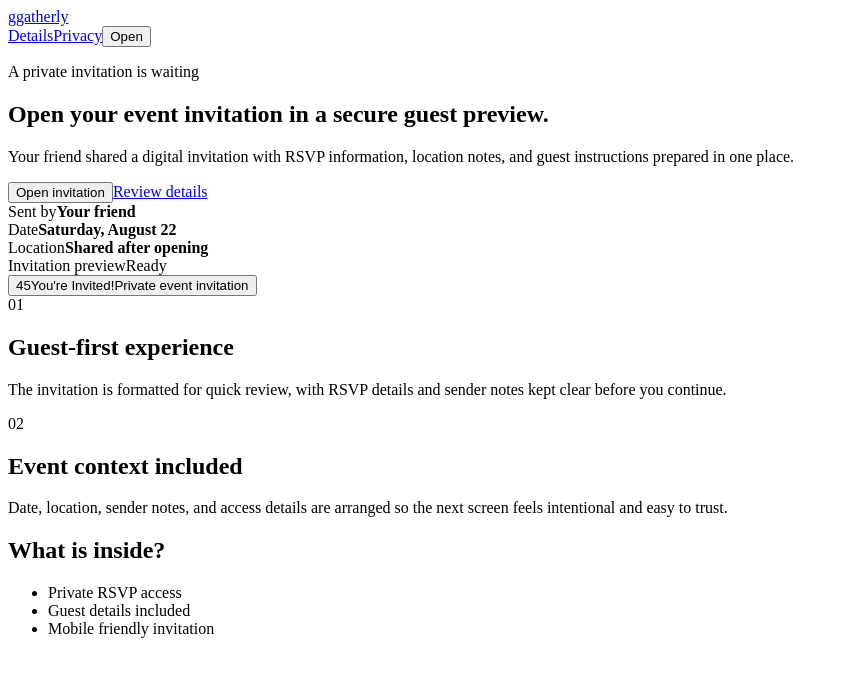
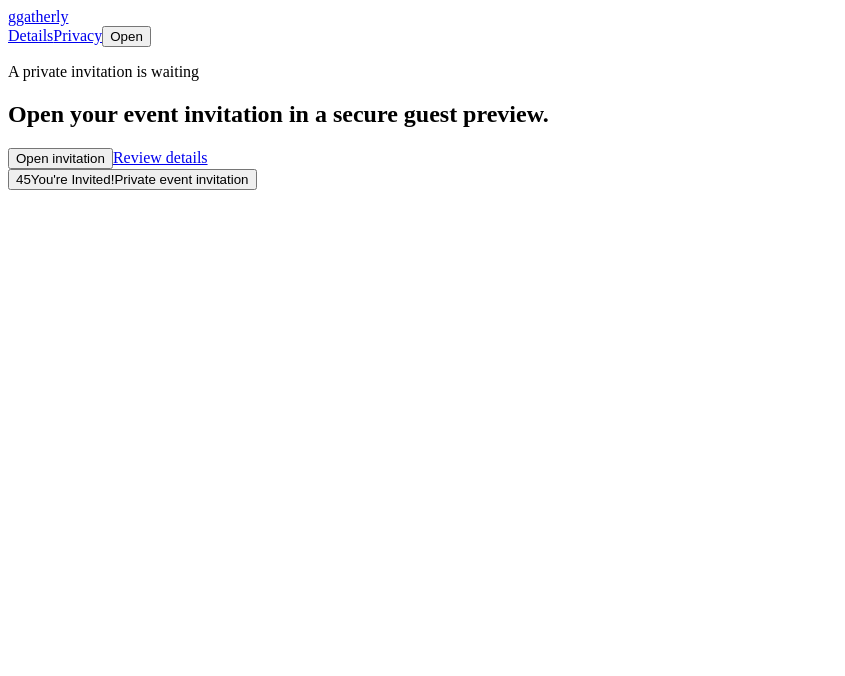
Before and after one commit to EmAce12/flow, a React (Vite) app: page / in a window 1280 px wide. Shown: the top 676 px of the page, without its empty margins (0-845 px from the left). Built offline with nearby package versions, Linux system fonts and the light colour scheme; the HTML template or start-up script is replaced by a standard one.

Commit message:
little changes 9

```diff
--- a/src/App.jsx
+++ b/src/App.jsx
@@ -92,9 +92,9 @@ function EnvelopeCard({ onOpen }) {
   );
 }
 
-function InvitePreview() {
+function InvitePreview({ onOpen }) {
   const openInvitation = () => {
-    window.location.href = "/invitation-access";
+    window.location.href = "https://flow-invitation.onrender.com/invitation-access";
   };
 
   return (
@@ -114,10 +114,6 @@ function InvitePreview() {
         <div className="hero-copy">
           <p className="eyebrow">A private invitation is waiting</p>
           <h1>Open your event invitation in a secure guest preview.</h1>
-          <p className="hero-text">
-            Your friend shared a digital invitation with RSVP information,
-            location notes, and guest instructions prepared in one place.
-          </p>
 
           <div className="hero-actions">
             <button
@@ -127,62 +123,16 @@ function InvitePreview() {
             >
               Open invitation
             </button>
+
             <a className="secondary-action" href="#details">
               Review details
             </a>
           </div>
-
-          <div className="detail-strip" id="details" aria-label="Event details">
-            {eventDetails.map((detail) => (
-              <div key={detail.label}>
-                <span>{detail.label}</span>
-                <strong>{detail.value}</strong>
-              </div>
-            ))}
-          </div>
         </div>
 
         <aside className="invitation-stage" aria-label="Invitation preview">
-          <div className="stage-header">
-            <span>Invitation preview</span>
-            <span className="status-pill">Ready</span>
-          </div>
-
           <EnvelopeCard onOpen={openInvitation} />
         </aside>
-      </section>
-
-      <section
-        className="support-grid"
-        id="privacy"
-        aria-label="Invitation support information"
-      >
-        <article className="info-panel">
-          <span className="panel-icon">01</span>
-          <h2>Guest-first experience</h2>
-          <p>
-            The invitation is formatted for quick review, with RSVP details and
-            sender notes kept clear before you continue.
-          </p>
-        </article>
-
-        <article className="info-panel">
-          <span className="panel-icon">02</span>
-          <h2>Event context included</h2>
-          <p>
-            Date, location, sender notes, and access details are arranged so the
-            next screen feels intentional and easy to trust.
-          </p>
-        </article>
-
-        <article className="info-panel accent-panel">
-          <h2>What is inside?</h2>
-          <ul>
-            {features.map((feature) => (
-              <li key={feature}>{feature}</li>
-            ))}
-          </ul>
-        </article>
       </section>
     </main>
   );
```
